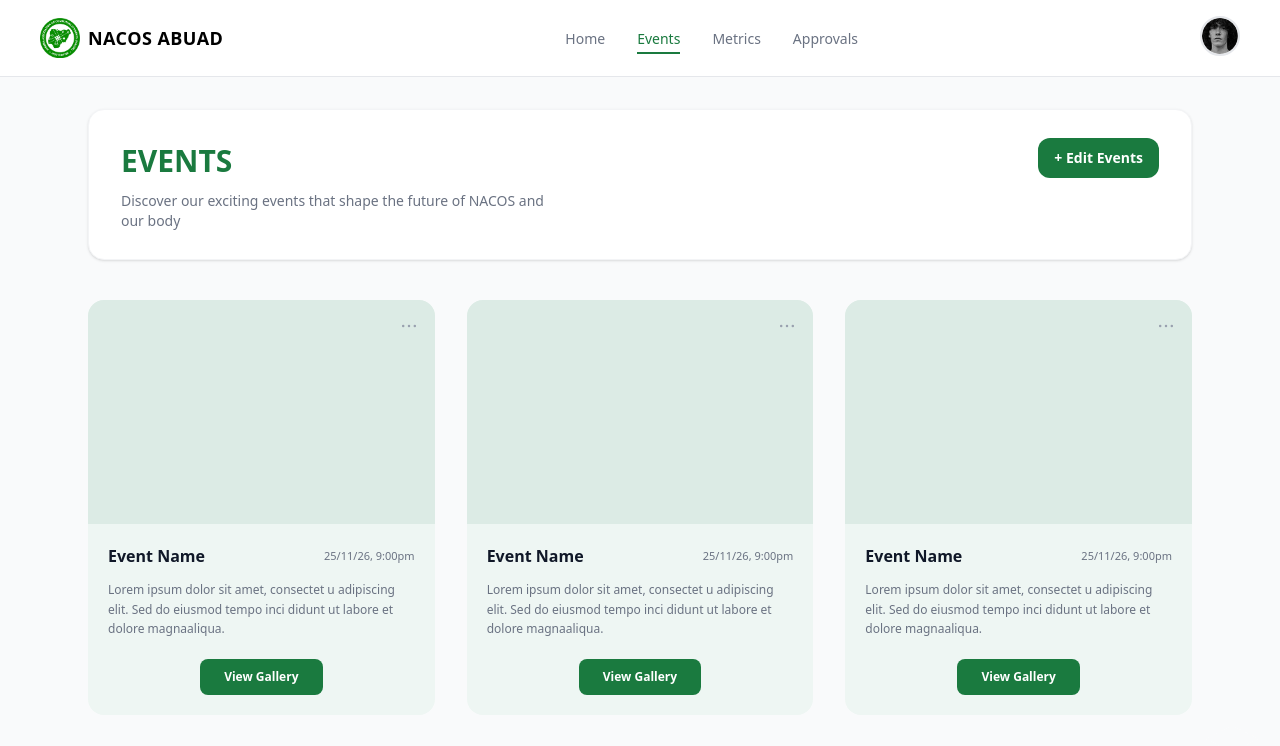
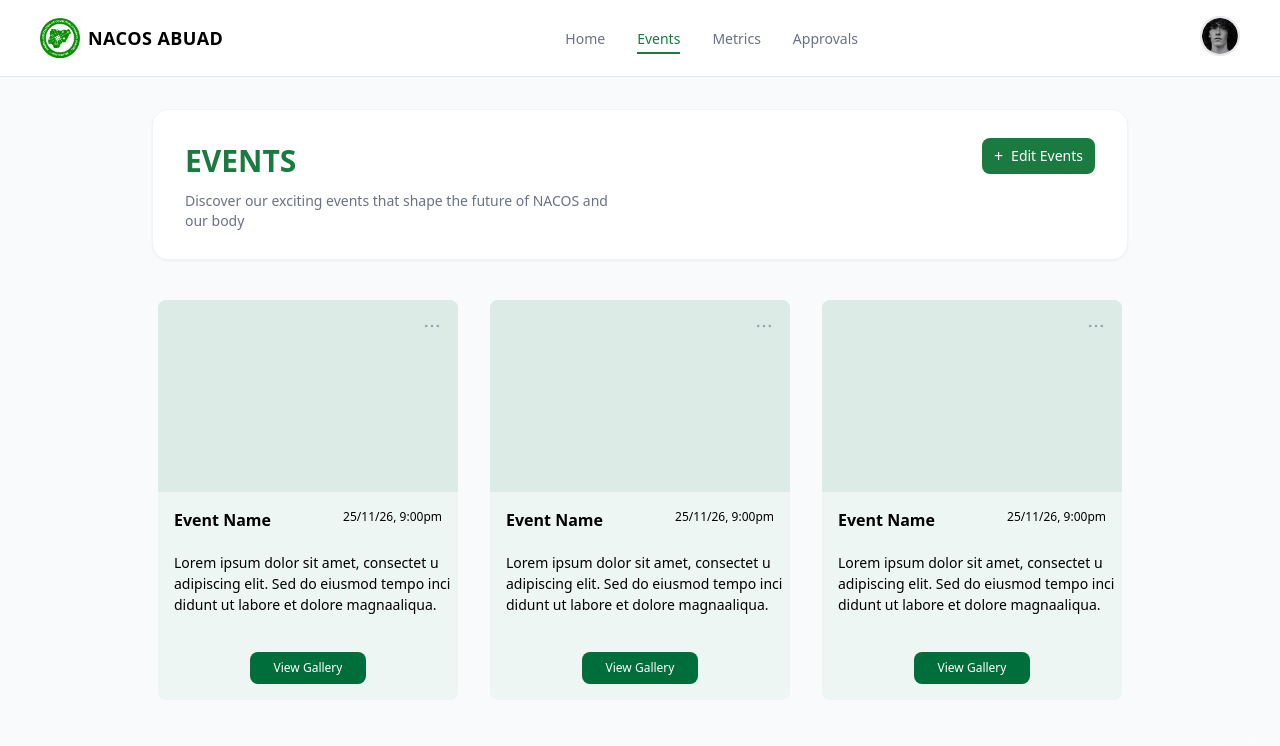
Before and after one commit to NACOS-ABUAD-0/nacos_website, a React (Vite) app in the folder frontend/: page /admin/events in a window 1280 px wide. Shown: the top 746 px of the page. Built offline with nearby package versions, Linux system fonts and the light colour scheme; no server answers.

Commit message:
fixed event page design

```diff
--- a/frontend/src/admin1/pages/Event.jsx
+++ b/frontend/src/admin1/pages/Event.jsx
@@ -2,7 +2,7 @@ import React, { useState } from 'react'
 import Navbar from '../components/Navbar.jsx'
 import { Footer } from '../../components/Footer.tsx'
 
-// ── Placeholder event data ─────────────────────────────────────
+// Placeholder event data
 const eventsData = Array.from({ length: 9 }, (_, i) => ({
   id: i + 1,
   name: 'Event Name',
@@ -13,13 +13,13 @@ const eventsData = Array.from({ length: 9 }, (_, i) => ({
   image: null,
 }))
 
-// ── Three-dot menu ─────────────────────────────────────────────
+//Three-dot menu
 const DotsMenu = ({ open, onToggle, onClose }) => {
   return (
     <div className="relative">
       <button
         onClick={onToggle}
-        className="text-gray-400 hover:text-gray-600 p-1 rounded transition-colors"
+        className="text-gray-400 hover:text-gray-600 p-1"
       >
         <svg className="w-5 h-5" fill="currentColor" viewBox="0 0 24 24">
           <circle cx="5" cy="12" r="1.5" />
@@ -29,17 +29,11 @@ const DotsMenu = ({ open, onToggle, onClose }) => {
       </button>
 
       {open && (
-        <div className="absolute right-0 top-7 w-36 bg-white rounded-xl shadow-lg border border-gray-100 z-20 overflow-hidden">
-          <button
-            onClick={onClose}
-            className="w-full text-left px-4 py-2.5 text-sm text-gray-700 hover:bg-gray-50 flex items-center gap-2"
-          >
+        <div className="absolute right-0 top-7 w-36 bg-white rounded-xl shadow-lg border border-gray-100 z-20">
+          <button className="w-full text-left px-4 py-2 text-sm hover:bg-gray-50">
             Edit
           </button>
-          <button
-            onClick={onClose}
-            className="w-full text-left px-4 py-2.5 text-sm text-red-500 hover:bg-red-50 flex items-center gap-2"
-          >
+          <button className="w-full text-left px-4 py-2 text-sm text-red-500 hover:bg-red-50">
             Delete
           </button>
         </div>
@@ -48,57 +42,56 @@ const DotsMenu = ({ open, onToggle, onClose }) => {
   )
 }
 
-// ── Event Card ─────────────────────────────────────────────────
+// Event Card
 const EventCard = ({ event }) => {
   const [menuOpen, setMenuOpen] = useState(false)
 
   return (
     <div
-      className="rounded-2xl overflow-hidden flex flex-col bg-[#eef6f3] hover:shadow-md transition-shadow duration-200"
+      className="bg-[#eef6f3] rounded-lg overflow-hidden flex flex-col
+                 max-w-[300px] w-full h-[400px] mb-8  mx-auto hover:shadow-md transition"
       onClick={() => menuOpen && setMenuOpen(false)}
     >
-      {/* Image area */}
+      {/* Image */}
       <div className="relative">
         {event.image ? (
           <img
             src={event.image}
             alt={event.name}
-            className="w-full h-56 object-cover"
+            className="w-full h-48 object-cover"
           />
         ) : (
-          <div className="w-full h-56 bg-[#dcebe5]" />
+          <div className="w-full h-48 bg-[#dcebe5]" />
         )}
 
-        {/* Menu */}
         <div
           className="absolute top-3 right-3"
           onClick={(e) => e.stopPropagation()}
         >
           <DotsMenu
             open={menuOpen}
-            onToggle={() => setMenuOpen((p) => !p)}
+            onToggle={() => setMenuOpen(!menuOpen)}
             onClose={() => setMenuOpen(false)}
           />
         </div>
       </div>
 
       {/* Content */}
-      <div className="p-5 flex flex-col flex-1">
-        <div className="flex items-center justify-between mb-3">
-          <h3 className="font-semibold text-gray-900 text-[16px]">
+      <div className="p-4 flex flex-col flex-1">
+        <div className="flex justify-between mb-2">
+          <h3 className="text-[16px] font-bold text-[#000000]">
             {event.name}
           </h3>
-
-          <span className="text-[11px] text-gray-500 whitespace-nowrap">
+          <span className="text-[12px] text-[#000000]">
             {event.date}, {event.time}
           </span>
         </div>
 
-        <p className="text-[12px] text-gray-500 leading-relaxed mb-5 flex-1">
+        <p className="text-[14px] w-[280px] text-[#000000] mt-3 flex-1">
           {event.description}
         </p>
 
-        <button className="mx-auto bg-[#1a7a3f] hover:bg-[#155f32] text-white text-xs font-semibold px-6 py-2.5 rounded-lg transition-all duration-200">
+        <button className="mx-auto bg-[#006e3a] text-white text-xs px-6 py-2 rounded-lg hover:bg-[#155f32]">
           View Gallery
         </button>
       </div>
@@ -106,7 +99,7 @@ const EventCard = ({ event }) => {
   )
 }
 
-// ── Main Component ─────────────────────────────────────────────
+// Main Component
 const Events = () => {
   const [showModal, setShowModal] = useState(false)
 
@@ -114,10 +107,10 @@ const Events = () => {
     <div className="min-h-screen bg-[#f9fafb]">
       <Navbar />
 
-      <main className="max-w-6xl mx-auto px-4 md:px-6 py-6 md:py-8">
+      <main className="max-w-5xl mx-auto px-4 md:px-6 py-6 md:py-8">
 
         {/* Header */}
-        <div className="bg-white rounded-2xl border border-gray-100 shadow-sm px-8 py-7 mb-10 flex items-start justify-between">
+        <div className="bg-white rounded-2xl border border-gray-100 shadow-xs px-8 py-7 mb-10 flex justify-between items-start">
           <div>
             <h1 className="text-[30px] font-extrabold text-[#1a7a3f] mb-2">
               EVENTS
@@ -127,16 +120,18 @@ const Events = () => {
             </p>
           </div>
 
+          {/* ✅ FIXED BUTTON */}
           <button
             onClick={() => setShowModal(true)}
-            className="flex items-center gap-2 bg-[#1a7a3f] hover:bg-[#155f32] text-white text-sm font-semibold px-4 py-2.5 rounded-xl"
+            className="flex items-center gap-2 bg-[#1a7a3f] text-white px-3 py-2 rounded-lg text-sm w-fit shrink-0 hover:bg-[#155f32]"
           >
-            + Edit Events
+            <span className="text-base leading-none">+</span>
+            Edit Events
           </button>
         </div>
 
         {/* Grid */}
-        <div className="grid grid-cols-1 sm:grid-cols-2 lg:grid-cols-3 gap-6 md:gap-8">
+        <div className="grid grid-cols-1 sm:grid-cols-2 lg:grid-cols-3 gap-5">
           {eventsData.map((event) => (
             <EventCard key={event.id} event={event} />
           ))}
@@ -146,50 +141,37 @@ const Events = () => {
       {/* Modal */}
       {showModal && (
         <div
-          className="fixed inset-0 bg-black/40 z-50 flex items-center justify-center px-4"
+          className="fixed inset-0 bg-black/40 flex items-center justify-center"
           onClick={() => setShowModal(false)}
         >
           <div
-            className="bg-white rounded-2xl shadow-xl w-full max-w-md p-6"
+            className="bg-white rounded-2xl p-6 w-full max-w-md"
             onClick={(e) => e.stopPropagation()}
           >
-            <div className="flex justify-between mb-5">
-              <h2 className="text-lg font-bold">Add New Event</h2>
-              <button onClick={() => setShowModal(false)}>✕</button>
+            <h2 className="font-bold mb-4">Add Event</h2>
+
+            <div className="flex flex-col gap-3">
+              <input placeholder="Name" className="border p-2 rounded" />
+              <input type="date" className="border p-2 rounded" />
+              <input type="time" className="border p-2 rounded" />
+              <textarea placeholder="Description" className="border p-2 rounded" />
             </div>
 
-            <div className="flex flex-col gap-4">
-              <input
-                type="text"
-                placeholder="Event Name"
-                className="border rounded-lg px-3 py-2"
-              />
-              <div className="grid grid-cols-2 gap-3">
-                <input type="date" className="border rounded-lg px-3 py-2" />
-                <input type="time" className="border rounded-lg px-3 py-2" />
-              </div>
-              <textarea
-                placeholder="Description"
-                className="border rounded-lg px-3 py-2"
-              />
-            </div>
-
-            <div className="flex gap-3 mt-6">
+            <div className="flex gap-2 mt-4">
               <button
                 onClick={() => setShowModal(false)}
-                className="flex-1 border rounded-lg py-2"
+                className="flex-1 border p-2 rounded"
               >
                 Cancel
               </button>
-              <button className="flex-1 bg-[#1a7a3f] text-white rounded-lg py-2">
+              <button className="flex-1 bg-[#1a7a3f] text-white p-2 rounded">
                 Save
               </button>
             </div>
           </div>
         </div>
-
       )}
-        <Footer />
+      <Footer />
     </div>
   )
 }
```
